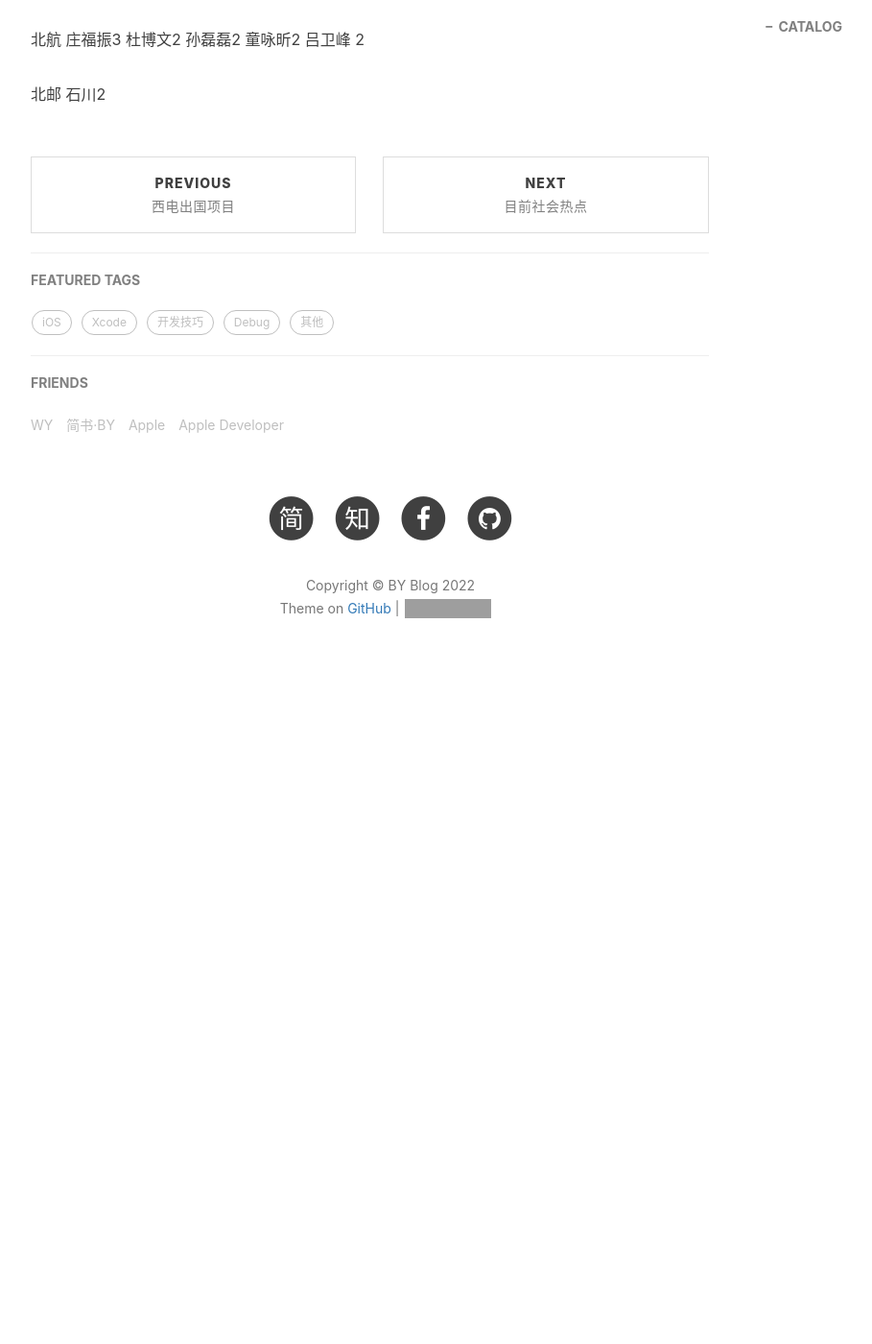
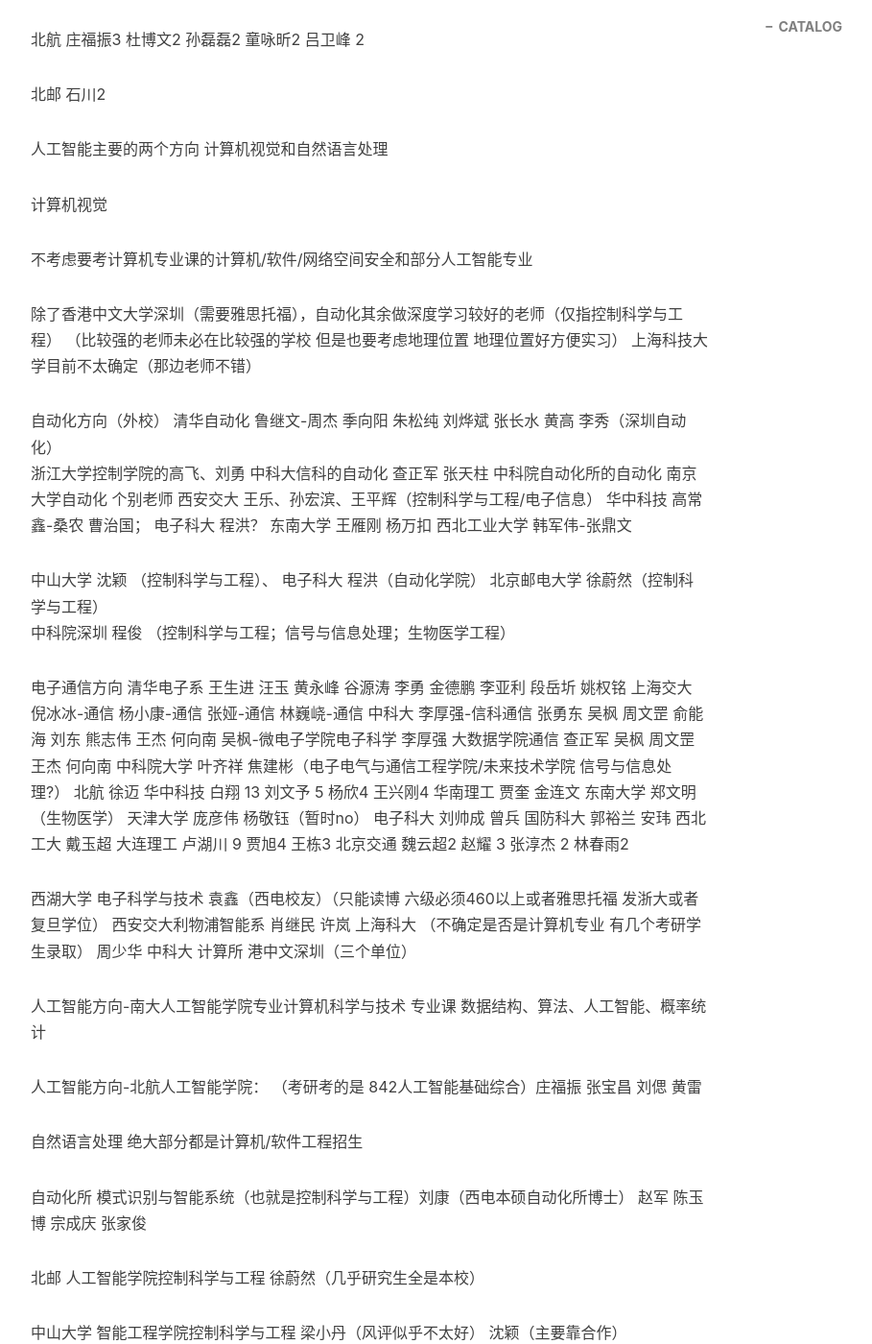
Before and after one commit to pengjiao123/pengjiao123.github.io, a Jekyll site: the page built from _posts/2021-07-07-大陆地区非计算机软件学院老师招生.md, in a window 1280 px wide and 1400 px high, scrolled down 11725 px. Shown: the whole window at 96% size, without its empty margins (233-1142 px from the left). Built offline with Jekyll 4.4.1, drawn with Linux system fonts in a browser that asks for light colours; nearby versions of some CDN libraries; comment, search, counter and statistics services are not loaded; before the commit the page ends 12463 px from its top, so only the background shows below that; some of the changed text lies outside the part shown; grey boxes are pictures that could not be loaded.

Commit message:
Update 2021-07-07-大陆地区非计算机软件学院老师招生.md

```diff
--- a/_posts/2021-07-07-大陆地区非计算机软件学院老师招生.md
+++ b/_posts/2021-07-07-大陆地区非计算机软件学院老师招生.md
@@ -461,3 +461,76 @@
 北航 庄福振3 杜博文2 孙磊磊2 童咏昕2 吕卫峰 2
 
 北邮 石川2
+
+
+人工智能主要的两个方向 计算机视觉和自然语言处理
+
+计算机视觉
+
+不考虑要考计算机专业课的计算机/软件/网络空间安全和部分人工智能专业
+
+除了香港中文大学深圳（需要雅思托福），自动化其余做深度学习较好的老师（仅指控制科学与工程）
+（比较强的老师未必在比较强的学校 但是也要考虑地理位置 地理位置好方便实习） 上海科技大学目前不太确定（那边老师不错）
+
+自动化方向（外校）
+清华自动化  鲁继文-周杰 季向阳 朱松纯   刘烨斌 张长水 黄高 李秀（深圳自动化）
+浙江大学控制学院的高飞、刘勇
+中科大信科的自动化   查正军 张天柱
+中科院自动化所的自动化
+南京大学自动化 个别老师
+西安交大 王乐、孙宏滨、王平辉（控制科学与工程/电子信息）
+华中科技 高常鑫-桑农 曹治国；
+电子科大  程洪？
+东南大学 王雁刚 杨万扣
+西北工业大学 韩军伟-张鼎文
+
+
+中山大学 沈颖 （控制科学与工程）、
+电子科大  程洪（自动化学院）
+北京邮电大学  徐蔚然（控制科学与工程）
+中科院深圳  程俊 （控制科学与工程；信号与信息处理；生物医学工程）
+
+电子通信方向
+清华电子系 王生进 汪玉  黄永峰 谷源涛 李勇 金德鹏 李亚利 段岳圻 姚权铭
+上海交大 倪冰冰-通信 杨小康-通信  张娅-通信 林巍峣-通信
+中科大 李厚强-信科通信 张勇东 吴枫 周文罡 俞能海 刘东 熊志伟 王杰 何向南
+       吴枫-微电子学院电子科学
+       李厚强 大数据学院通信 查正军 吴枫 周文罡 王杰 何向南
+中科院大学 叶齐祥 焦建彬（电子电气与通信工程学院/未来技术学院 信号与信息处理?）
+北航 徐迈
+华中科技 白翔 13  刘文予 5 杨欣4 王兴刚4
+华南理工 贾奎 金连文
+东南大学 郑文明（生物医学）
+天津大学 庞彦伟 杨敬钰（暂时no）
+电子科大 刘帅成 曾兵
+国防科大 郭裕兰 安玮
+西北工大 戴玉超
+大连理工 卢湖川 9 贾旭4 王栋3
+北京交通 魏云超2 赵耀 3 张淳杰 2 林春雨2
+
+西湖大学 电子科学与技术 袁鑫（西电校友）（只能读博 六级必须460以上或者雅思托福 发浙大或者复旦学位）
+西安交大利物浦智能系 肖继民
+许岚 上海科大 （不确定是否是计算机专业 有几个考研学生录取）
+周少华 中科大 计算所 港中文深圳（三个单位）
+
+人工智能方向-南大人工智能学院专业计算机科学与技术 专业课 数据结构、算法、人工智能、概率统计
+
+人工智能方向-北航人工智能学院： （考研考的是 842人工智能基础综合）庄福振 张宝昌 刘偲 黄雷
+
+
+自然语言处理 绝大部分都是计算机/软件工程招生
+
+自动化所 模式识别与智能系统（也就是控制科学与工程）刘康（西电本硕自动化所博士） 赵军 陈玉博 宗成庆 张家俊
+
+北邮 人工智能学院控制科学与工程 徐蔚然（几乎研究生全是本校）
+
+中山大学 智能工程学院控制科学与工程  梁小丹（风评似乎不太好） 沈颖（主要靠合作）
+
+港中文深圳 宋彦 万翔（读硕士博士需要雅思托福 学科为数据科学 不属于考研 属于申请制）
+
+清华电子工程系 黄永峰
+
+南京大学人工智能学院计算机科学与技术专业  戴新宇 考研考数据结构、算法、人工智能、概率统计
+
+
+）
```
